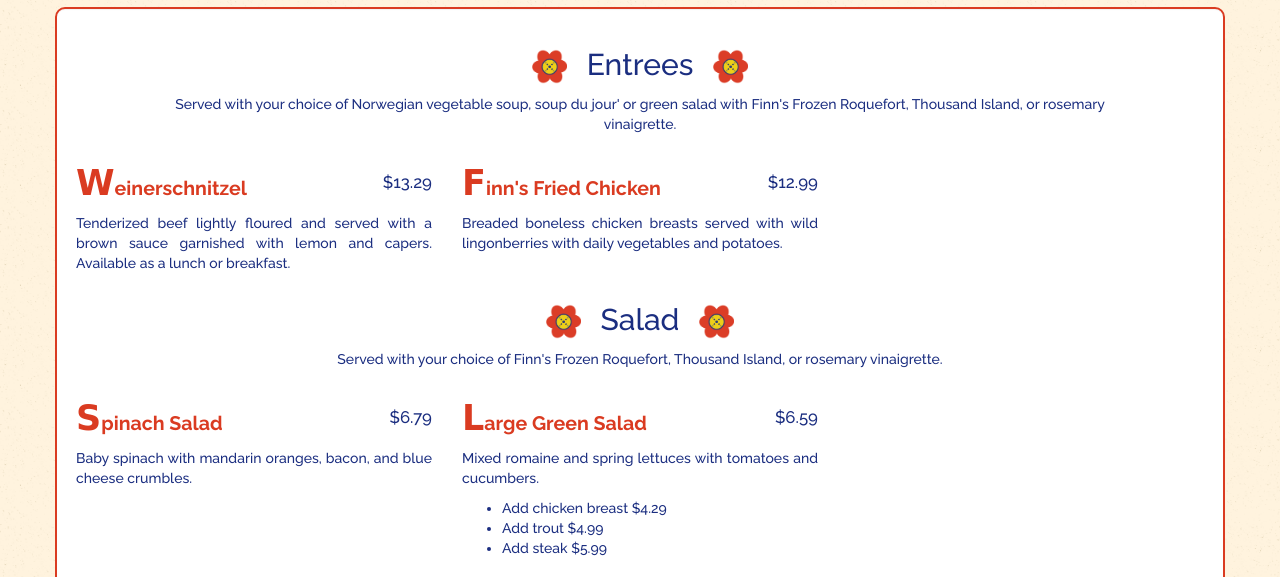
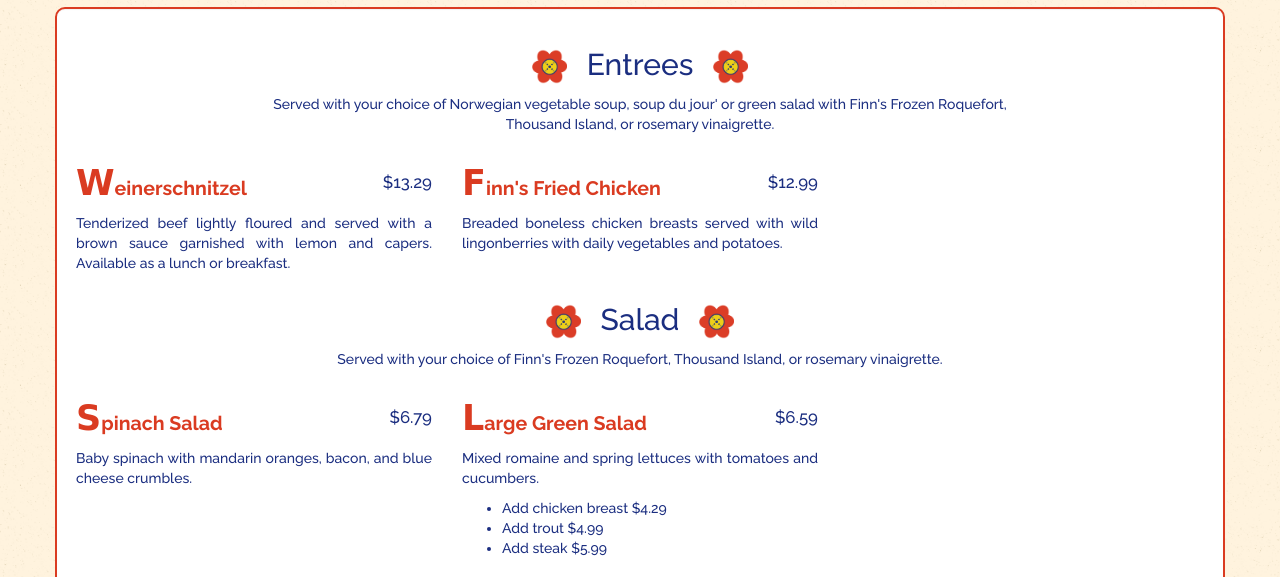
Before and after one commit to ospreyink/finns, a plain HTML site: page lunch.html in a window 1280 px wide. Shown: the part 223-800 px from the top of the page. Drawn offline with nearby package versions, Linux system fonts and the light colour scheme; a web font is replaced by a local one.

Commit message:
fixed Entrees description

```diff
--- a/lunch.html
+++ b/lunch.html
@@ -44,7 +44,7 @@
         <div class="well">
 
           <div class="row">
-            <div class="col-sm-10 col-sm-offset-1 text-center">
+            <div class="col-sm-8 col-sm-offset-2 text-center">
               <h2><img src="images/flower.png">Entrees<img src="images/flower.png"></h2>
               <p>Served with your choice of Norwegian vegetable soup, soup du jour' or green salad with Finn's Frozen Roquefort, Thousand Island, or rosemary vinaigrette.</p>
             </div>
```
